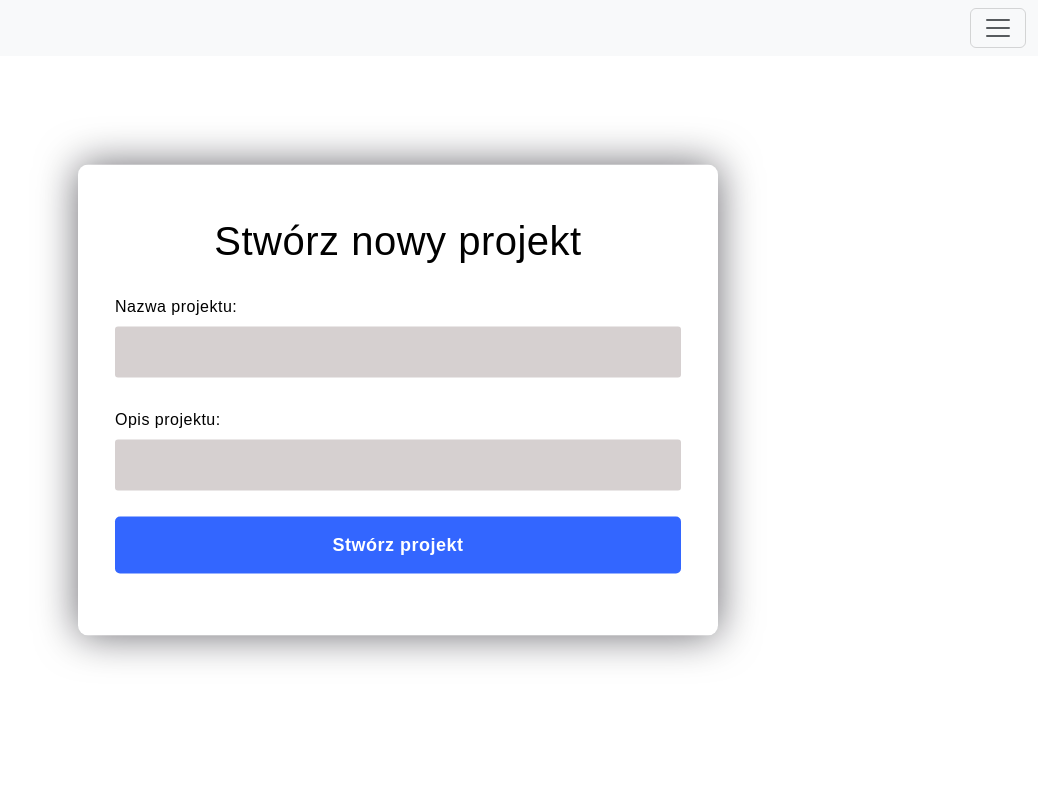
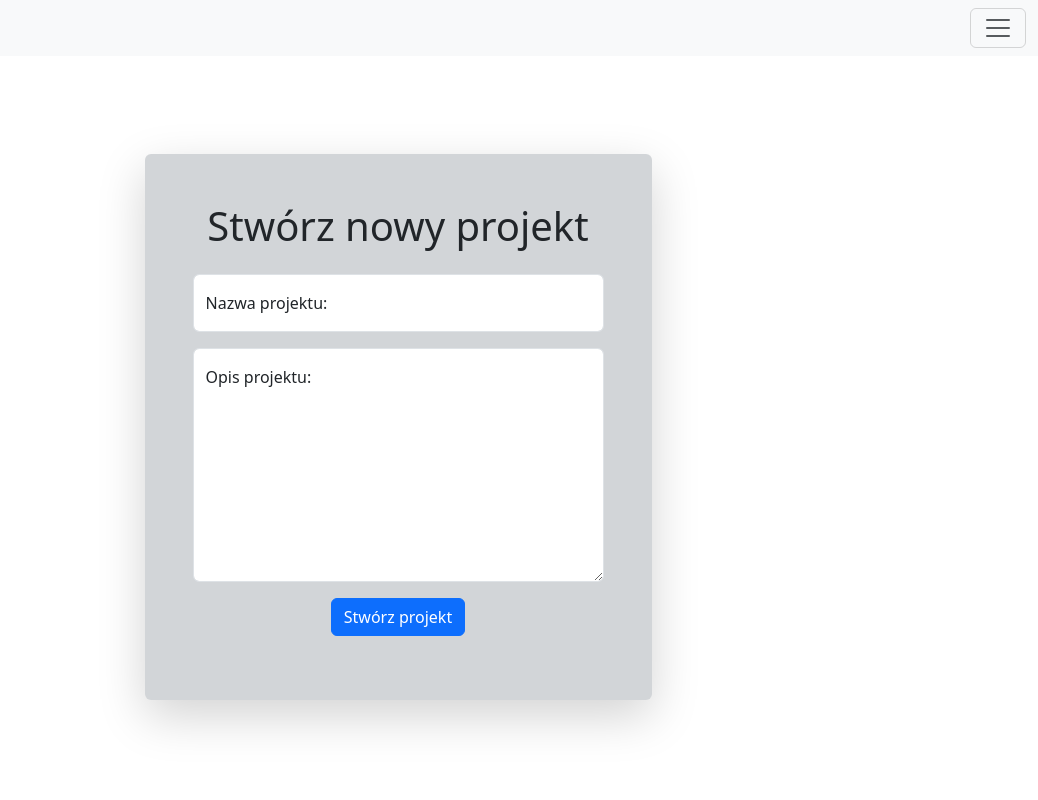
Before and after one commit to NikitDev/projekcikTymczasowy, a Django app: page /project/create-project/ in a window 1280 px wide. Shown: the whole page, without its empty margins (242-1280 px from the left). Run offline with Django 4.2, Linux system fonts and the light colour scheme.

Commit message:
Update templates Add task creation, delete edit_project template and view

```diff
--- a/v2/licznik_czasu/forms.py
+++ b/v2/licznik_czasu/forms.py
@@ -1,6 +1,6 @@
 from django import forms
 from allauth.account.forms import LoginForm, SignupForm, ChangePasswordForm, ResetPasswordForm
-from .models import User, Project
+from .models import User, Project, Task
 
 
 class CustomLoginForm(LoginForm):
@@ -59,9 +59,24 @@ class UserForm(forms.ModelForm):
 
 class ProjectForm(forms.ModelForm):
     project_name = forms.CharField(max_length=128, required=True, label="Nazwa projektu")
+    project_name.widget = forms.TextInput(
+        attrs={'class': 'form-control', 'placeholder': 'name'})
     description = forms.CharField(required=True, label="Opis projektu")
+    description.widget = forms.Textarea(
+        attrs={'class': 'form-control', 'placeholder': 'name', 'style': 'height: fit-content;'})
 
 
     class Meta:
         model = Project
         fields = ['project_name', 'description']
+
+
+class TaskForm(forms.ModelForm):
+    task_name = forms.CharField(max_length=30, label="Nazwa zadania")
+    task_name.widget = forms.TextInput(attrs={'class': 'form-control', 'placeholder': 'Nazwa nowego zadania'})
+    description = forms.CharField(label="Opis zadania", required=False)
+    description.widget = forms.TextInput(attrs={'class': 'form-control', 'placeholder': 'Opis nowego zadania'})
+
+    class Meta:
+        model = Task
+        fields = ['task_name', 'description']
--- a/v2/licznik_czasu/models.py
+++ b/v2/licznik_czasu/models.py
@@ -34,7 +34,7 @@ class Employee(models.Model):
 class Task(models.Model):
     task_name = models.TextField(max_length=128)
     description = models.TextField()
-    creation_date = models.DateField()
+    creation_date = models.DateField(auto_now_add=True)
     project_id = models.ForeignKey(Project, on_delete=models.CASCADE, default='')
 
 
--- a/v2/licznik_czasu/templates/account/base.html
+++ b/v2/licznik_czasu/templates/account/base.html
@@ -15,7 +15,7 @@
 
 <body style="padding-top: 70px;">
     {% block body %}
-    <nav class="navbar bg-body-tertiary fixed-top" >
+    <nav class="navbar bg-body-tertiary fixed-top">
         <div class="container-fluid">
             <a class="navbar-brand"></a>
             {% if user.is_authenticated %}
--- a/v2/licznik_czasu/templates/account/login.html
+++ b/v2/licznik_czasu/templates/account/login.html
@@ -19,7 +19,7 @@
         {% if redirect_field_value %}
         <input type="hidden" name="{{ redirect_field_name }}" value="{{ redirect_field_value }}" />
         {% endif %}
-        <div class="container h-auto w-auto d-inline-flex flex-column justify-content-center align-items-center rounded bg-secondary p-5"
+        <div class="container shadow-lg h-auto w-auto d-inline-flex flex-column justify-content-center align-items-center rounded bg-secondary p-5"
             style="--bs-bg-opacity: .3">
             <h1 class="fs-1 mb-4">{% trans "Sign In" %}</h1>
             {{ form.non_field_errors }}
@@ -36,8 +36,7 @@
                 {{ form.remember }}
             </div>
             <button class="btn btn-primary mb-3" type="submit">{% trans "Sign In" %}</button>
-            <a class="button secondaryAction" href="{% url 'account_reset_password' %}">{% trans "Forgot Password?"
-                %}</a>
+            <a class="button secondaryAction" href="{% url 'account_reset_password' %}">{% trans "Forgot Password?" %}</a>
             <p>
                 <a href="{{ signup_url }}">Stwórz konto</a>
             </p>
--- a/v2/licznik_czasu/templates/account/logout.html
+++ b/v2/licznik_czasu/templates/account/logout.html
@@ -18,7 +18,7 @@
         {% if redirect_field_value %}
         <input type="hidden" name="{{ redirect_field_name }}" value="{{ redirect_field_value }}" />
         {% endif %}
-        <div class="container h-auto w-auto d-inline-flex flex-column justify-content-center align-items-center rounded bg-secondary p-5"
+        <div class="container shadow-lg h-auto w-auto d-inline-flex flex-column justify-content-center align-items-center rounded bg-secondary p-5"
             style="--bs-bg-opacity: .3;">
             <h1 class="fs-1 mb-4">{% trans 'Are you sure you want to sign out?' %}</h1>
             <button class="btn btn-primary mb-3 w-25" type="submit">{% trans 'Sign Out' %}</button>
--- a/v2/licznik_czasu/templates/account/password_change.html
+++ b/v2/licznik_czasu/templates/account/password_change.html
@@ -12,9 +12,9 @@
 </head>
 
 <body class="container d-flex justify-content-center align-items-center">
-    <form class="main-form" method="POST" action="{% url 'account_change_password' %}" class="password_change">
+    <form method="POST" action="{% url 'account_change_password' %}">
         {% csrf_token %}
-        <div class="container h-auto w-auto d-inline-flex flex-column justify-content-center align-items-center rounded bg-secondary p-5"
+        <div class="container shadow-lg h-auto w-auto d-inline-flex flex-column justify-content-center align-items-center rounded bg-secondary p-5"
             style="--bs-bg-opacity: .3">
             <h1 class="fs-1 mb-4">{% trans "Change Password" %}</h1>
             {% for field in form %}
--- a/v2/licznik_czasu/templates/account/password_reset.html
+++ b/v2/licznik_czasu/templates/account/password_reset.html
@@ -15,7 +15,7 @@
 <body class="container d-flex justify-content-center align-items-center">
     <form method="POST" action="{% url 'account_reset_password' %}" class="password_reset">
         {% csrf_token %}
-        <div class="container h-auto w-auto d-inline-flex flex-column justify-content-center align-items-center rounded bg-secondary p-5"
+        <div class="container shadow-lg h-auto w-auto d-inline-flex flex-column justify-content-center align-items-center rounded bg-secondary p-5"
             style="--bs-bg-opacity: .3">
             <h1 class="fs-1 mb-4">{% trans "Password Reset" %}</h1>
             <p>{% trans "Forgotten your password? Enter your e-mail address below, and we'll send you an e-mail allowing
--- a/v2/licznik_czasu/templates/account/profile.html
+++ b/v2/licznik_czasu/templates/account/profile.html
@@ -18,7 +18,7 @@
         {% if redirect_field_value %}
         <input type="hidden" name="{{ redirect_field_name }}" value="{{ redirect_field_value }}" />
         {% endif %}
-        <div class="container h-auto w-auto d-inline-flex flex-column justify-content-center align-items-center rounded bg-secondary p-5"
+        <div class="container shadow-lg h-auto w-auto d-inline-flex flex-column justify-content-center align-items-center rounded bg-secondary p-5"
             style="--bs-bg-opacity: .3;">
             <h1 class="fs-1 mb-4">Podgląd profilu</h1>
             {% for field in form %}
--- a/v2/licznik_czasu/templates/account/signup.html
+++ b/v2/licznik_czasu/templates/account/signup.html
@@ -17,7 +17,7 @@
         {% if redirect_field_value %}
         <input type="hidden" name="{{ redirect_field_name }}" value="{{ redirect_field_value }}" />
         {% endif %}
-        <div class="container h-auto w-auto d-inline-flex flex-column justify-content-center align-items-center rounded bg-secondary p-5"
+        <div class="container shadow-lg h-auto w-auto d-inline-flex flex-column justify-content-center align-items-center rounded bg-secondary p-5"
             style="--bs-bg-opacity: .3">
             <h1 class="fs-1 mb-4">{% trans "Sign Up" %}</h1>
             {% for field in form %}
--- a/v2/licznik_czasu/templates/licznik_czasu/create_project.html
+++ b/v2/licznik_czasu/templates/licznik_czasu/create_project.html
@@ -3,100 +3,25 @@
 
 {% block content %}
 <html lang="en">
+
 <head>
-    <meta charset="UTF-8">
-    <meta name="viewport" content="width=device-width, initial-scale=1.0">
-    <meta http-equiv="X-UA-Compatible" content="ie=edge">
+</head>
 
-    <style>
-        body {
-            background-color: white;
-        }
-
-        .main-form {
-            height: max-content;
-            width: 50%;
-            background-color: white;
-            position: absolute;
-            transform: translate(-50%, -50%);
-            top: 50%;
-            left: 50%;
-            border-radius: 10px;
-            border: 2px solid rgba(255, 255, 255, 0.1);
-            box-shadow: 0 0 40px rgba(8, 7, 16, 0.6);
-            padding: 50px 35px;
-        }
-
-        .main-form * {
-            font-family: 'Poppins', sans-serif;
-            color: black;
-            letter-spacing: 0.5px;
-            outline: none;
-            border: none;
-        }
-
-        .header{
-            text-align: center;
-        }
-
-
-        label{
-            display: block;
-            margin-top: 30px;
-            font-size: 16px;
-            font-weight: 500;
-        }
-        .enter-value{
-            display: block;
-            height: 50px;
-            width: 100%;
-            background-color: rgb(214, 208, 208);
-            border-radius: 3px;
-            padding: 0 10px;
-            margin-top: 8px;
-            font-size: 14px;
-            font-weight: 300;
-        }
-
-        ::placeholder{
-          color: blue;
-        }
-
-        .confirm-project-input{
-            margin-top: 10px;
-            margin-bottom: 10px;
-            width: 100%;
-            background-color: #36f;
-            color: white;
-            padding: 15px 0;
-            font-size: 18px;
-            font-weight: 600;
-            border-radius: 5px;
-            cursor: pointer;
-        }
-
-        .creation-form input{
-            display: block;
-            width: 100%;
-            background-color: rgb(214, 208, 208);
-            border-radius: 3px;
-            padding: 15px;
-            margin-top: 8px;
-            font-size: 14px;
-            font-weight: 300;
-        }
-
-    </style>
-</head>
-<body>
+<body class="container d-flex justify-content-center align-items-center">
     <form class="main-form" method="POST">
         {% csrf_token %}
-        <h1 class="header">Stwórz nowy projekt</h1>
-        <div class="creation-form">
-            {{ form.as_p }}
-            <button class="confirm-project-input" type="submit">Stwórz projekt</button>
+        <div class="container shadow-lg h-auto w-auto d-inline-flex flex-column justify-content-center align-items-center rounded bg-secondary p-5" style="--bs-bg-opacity: .3">
+            <h1 class="fs-1 mb-4">Stwórz nowy projekt</h1>
+            {% for field in form %}
+                <div class="form-floating mb-3 w-100">
+                    {{ field }}
+                    {{ field.label_tag }}
+                </div>
+            {% endfor %}
+            <button class="btn btn-primary mb-3" type="submit">Stwórz projekt</button>
         </div>
     </form>
 </body>
+
 </html>
 {% endblock %}
--- a/v2/licznik_czasu/urls.py
+++ b/v2/licznik_czasu/urls.py
@@ -8,6 +8,5 @@ urlpatterns = [
     path('accounts/', include('allauth.urls')),
     path('accounts/profile/', views.view_profile, name="view_profile"),
     path('project/create-project/', views.create_project, name="create_project"),
-    path('project/<int:project_id>/', views.view_project, name="view_project"),
-    path('project/<int:project_id>/edit', views.edit_project, name="edit_project")
+    path('project/<int:project_id>/', views.view_project, name="view_project")
 ]
--- a/v2/licznik_czasu/views.py
+++ b/v2/licznik_czasu/views.py
@@ -1,6 +1,6 @@
 from django.shortcuts import render, redirect
 from .models import Project, Client, Employee, Task
-from .forms import UserForm, ProjectForm
+from .forms import UserForm, ProjectForm, TaskForm
 
 
 # Create your views here.
@@ -32,8 +32,18 @@ def view_profile(request):
 
 
 def view_project(request, project_id):
+    project = Project.objects.get(pk=project_id)
+    form = TaskForm()
+    if request.method == 'POST':
+        form = TaskForm(request.POST)
+        if form.is_valid():
+            task_name = form.cleaned_data['task_name']
+            description = form.cleaned_data['description']
+            task = Task.objects.create(task_name=task_name, description=description, project_id=project)
+            return redirect('view_project', project_id)
     context = {
         "project": Project.objects.get(pk=project_id),
+        "form": form,
         "tasks": Task.objects.filter(project_id=project_id)
     }
     return render(request, "licznik_czasu/view_project.html", context)
@@ -50,19 +60,3 @@ def create_project(request):
     else:
         form = ProjectForm()
     return render(request, "licznik_czasu/create_project.html", {'form': form})
-
-
-def edit_project(request, project_id):
-    project = Project.objects.get(pk=project_id)
-    if request.method == 'POST':
-        form = ProjectForm(request.POST, instance=project)
-        if form.is_valid():
-            form.save()
-            return redirect('view_project', project_id)
-    else:
-        form = ProjectForm(instance=project)
-    context = {
-        'form': form,
-        'project': project
-    }
-    return render(request, "licznik_czasu/edit_project.html", context)
```
Also changed, not shown: v2/licznik_czasu/templates/account/password_reset_done.html (+8 -35 lines), v2/licznik_czasu/templates/licznik_czasu/edit_project.html (deleted, +0 -118 lines), v2/licznik_czasu/templates/licznik_czasu/home.html (+7 -5 lines), v2/licznik_czasu/templates/licznik_czasu/view_project.html (+42 -9 lines).
